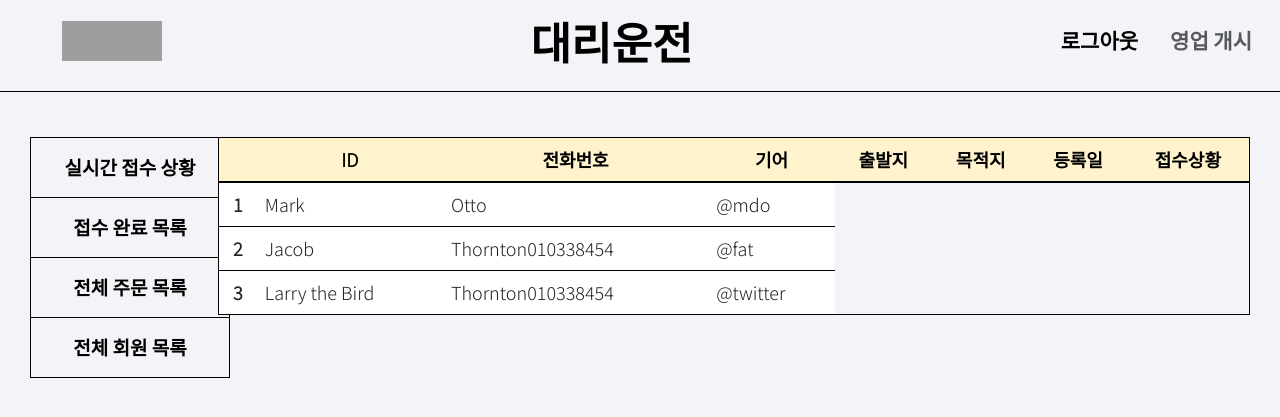
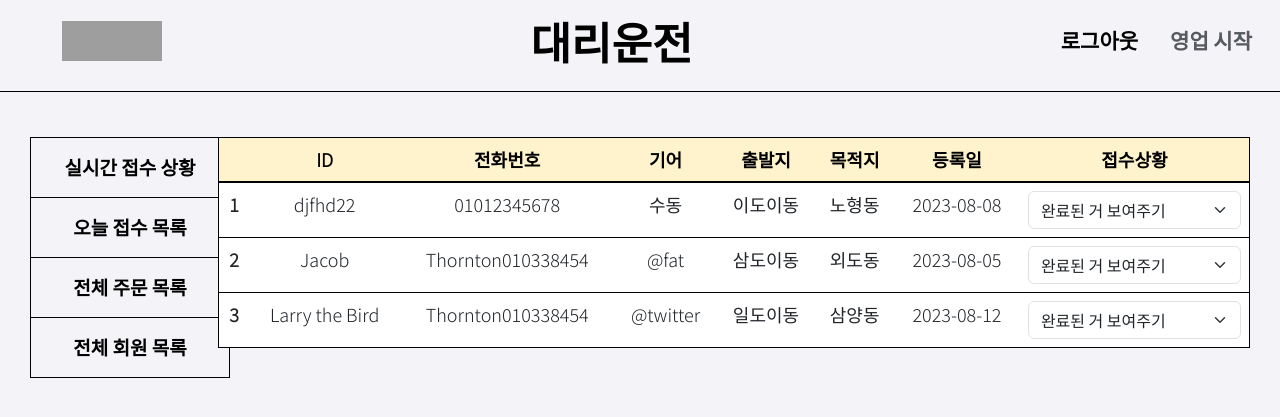
Before and after one commit to ryu-hyus/call_driver_project, a Django app: page /center/todayorder/ in a window 1280 px wide. Shown: the top 417 px of the page. Run offline with Django 4.2, Linux system fonts and the light colour scheme; lists and menus that the app fills with data are empty; grey boxes are pictures that could not be loaded.

Commit message:
백엔드 제외하고 대충 굴러가게 전반적으로 굴러가게 만듦

```diff
--- a/calldriverapp/templates/center/layout/base.html
+++ b/calldriverapp/templates/center/layout/base.html
@@ -44,7 +44,7 @@
               <a class="nav-link" href="#">로그아웃</a>
             </li>
             <li class="nav-item">
-              <a class="nav-link disabled" href="#">영업 개시</a>
+              <a class="nav-link disabled" href="#">영업 시작</a>
             </li>
           </ul>
         </div>
@@ -58,16 +58,16 @@
           <table class="tableList">
             <tbody>
               <tr>
-                <th scope="row"><a href="#">실시간 접수 상황</a></th>
+                <th scope="row"><a href="/center/realtimeorder/">실시간 접수 상황</a></th>
               </tr>
               <tr>
-                <th scope="row"><a href="#">접수 완료 목록</a></th>
+                <th scope="row"><a href="/center/todayorder/">오늘 접수 목록</a></th>
               </tr>
               <tr>
-                <th scope="row"><a href="#">전체 주문 목록</a></th>
+                <th scope="row"><a href="/center/totalorder/">전체 주문 목록</a></th>
               </tr>
               <tr>
-                <th scope="row"><a href="#">전체 회원 목록</a></th>
+                <th scope="row"><a href="/center/customerlist/">전체 회원 목록</a></th>
               </tr>
             </tbody>
           </table>
@@ -78,3 +78,16 @@
 
 </body>
 </html>
+
+<!-- 로그인 창 연결 -->
+<!-- 로그인 후 영업 개시 어떻게 할지(로직) 고민 -->
+
+<!-- 영업 개시 / 영업 종료 에 따라서 대리운전 눌렀을 때 이동하는 창이 달라야 함
+왜? 영업 개시 -> 실시간 접수 상황, 영업 종료 -> 그냥 메인창 -->
+
+<!-- 영업 개시 하지 않으면 실시간 접수 상황, 오늘 접수 목록이 활성화되면 안 됨 -->
+<!-- 영업 종료 후 영업 개시로 바꾸기 -->
+
+<!-- 로그아웃하면 창 아예 활성화 안 되게 하기 -->
+
+<!-- 날짜가 아니라 영어 개시 버튼으로 데이터 저장하는 거 알기 -->
--- a/calldriverapp/templates/center/today_order_template.html
+++ b/calldriverapp/templates/center/today_order_template.html
@@ -15,8 +15,7 @@
     .content {width: 83%; height: 80%; float: left; color: black; padding-top: 17px;
     padding-right: 30px; font-size: 18px; font-family: 'Noto Sans KR', sans-serif; }
 
-    .table { border: 1.6px solid black; }
-    .content th { text-align: center; }
+    .table { border: 1.6px solid black; text-align: center;}
 
 
     /* footer */
@@ -42,21 +41,57 @@
               <tbody class="table-group-divider">
                 <tr>
                   <th scope="row">1</th>
-                  <td>Mark</td>
-                  <td>Otto</td>
-                  <td>@mdo</td>
+                  <td>djfhd22</td>
+                  <td>01012345678</td>
+                  <td>수동</td>
+                  <td>이도이동</td>
+                  <td>노형동</td>
+                  <td>2023-08-08</td>
+                  <td><select class="form-select" size="1" aria-label="size 3 select example">
+                    <option selected>완료된 거 보여주기</option>
+                    <option value="1">접수 중</option>
+                    <option value="2">접수완료</option>
+                    <option value="3">변경 중</option>
+                    <option value="4">변경완료</option>
+                    <option value="5">취소 중</option>
+                    <option value="6">취소완료</option>
+                  </select></td>
                 </tr>
                 <tr>
                   <th scope="row">2</th>
                   <td>Jacob</td>
                   <td>Thornton010338454</td>
                   <td>@fat</td>
+                  <td>삼도이동</td>
+                  <td>외도동</td>
+                  <td>2023-08-05</td>
+                  <td><select class="form-select" size="1" aria-label="size 3 select example">
+                    <option selected>완료된 거 보여주기</option>
+                    <option value="1">접수 중</option>
+                    <option value="2">접수완료</option>
+                    <option value="3">변경 중</option>
+                    <option value="4">변경완료</option>
+                    <option value="5">취소 중</option>
+                    <option value="6">취소완료</option>
+                  </select></td>
                 </tr>
                 <tr>
                   <th scope="row">3</th>
                   <td>Larry the Bird</td>
                   <td>Thornton010338454</td>
                   <td>@twitter</td>
+                  <td>일도이동</td>
+                  <td>삼양동</td>
+                  <td>2023-08-12</td>
+                  <td><select class="form-select" size="1" aria-label="size 3 select example">
+                    <option selected>완료된 거 보여주기</option>
+                    <option value="1">접수 중</option>
+                    <option value="2">접수완료</option>
+                    <option value="3">변경 중</option>
+                    <option value="4">변경완료</option>
+                    <option value="5">취소 중</option>
+                    <option value="6">취소완료</option>
+                  </select></td>
                 </tr>
               </tbody>
         </table>
@@ -67,3 +102,7 @@
     <footer class="basefooter"></footer>
 </body>
 </html>
+
+<!-- 접수상황에서 셀렉트 박스 안에 원래 진행 중인 접수상태를 보여주고
+      변경하고자 하면 어쩌고 정보를 뭐로 변경하시겠습니까? 하는
+      alert 창 만들기 -->
```
Also changed, not shown: calldriverapp/templates/center/customer_list_template.html (+5 -2 lines), calldriverapp/templates/center/realtime_order_template.html (+23 -6 lines), calldriverapp/templates/center/total_order_template.html (+22 -9 lines).
